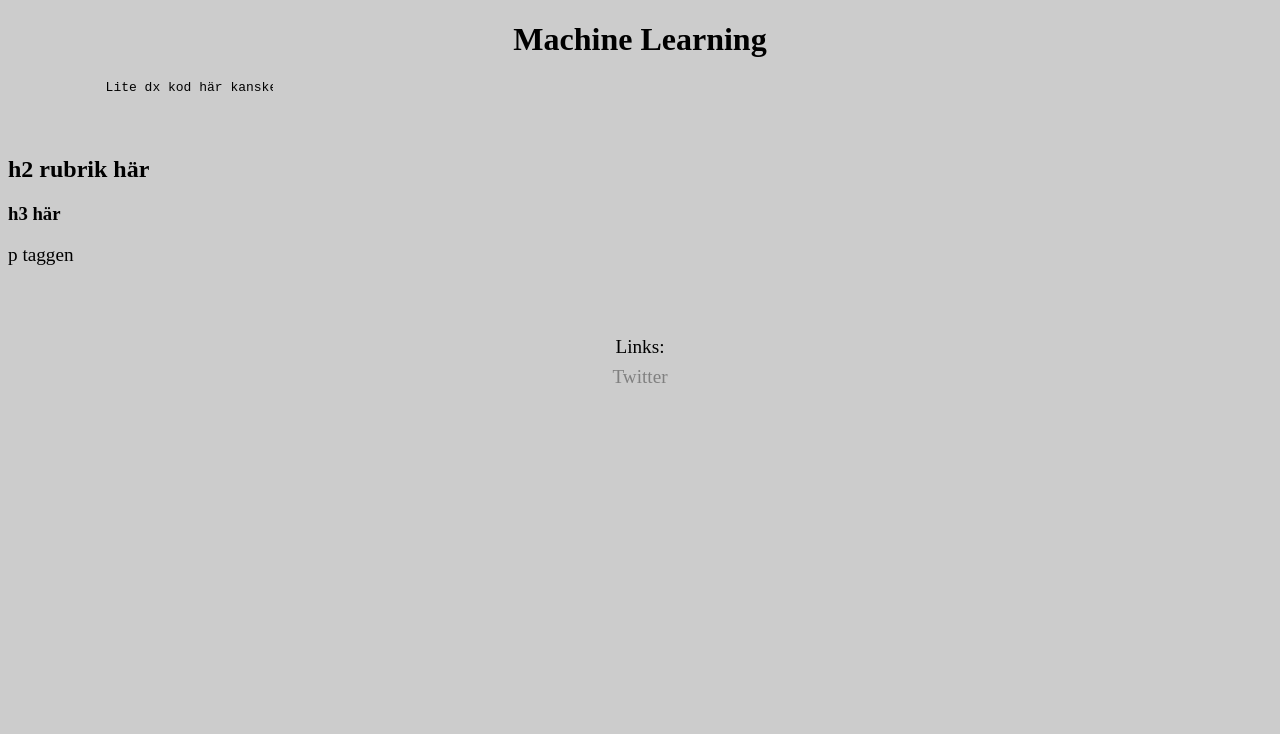
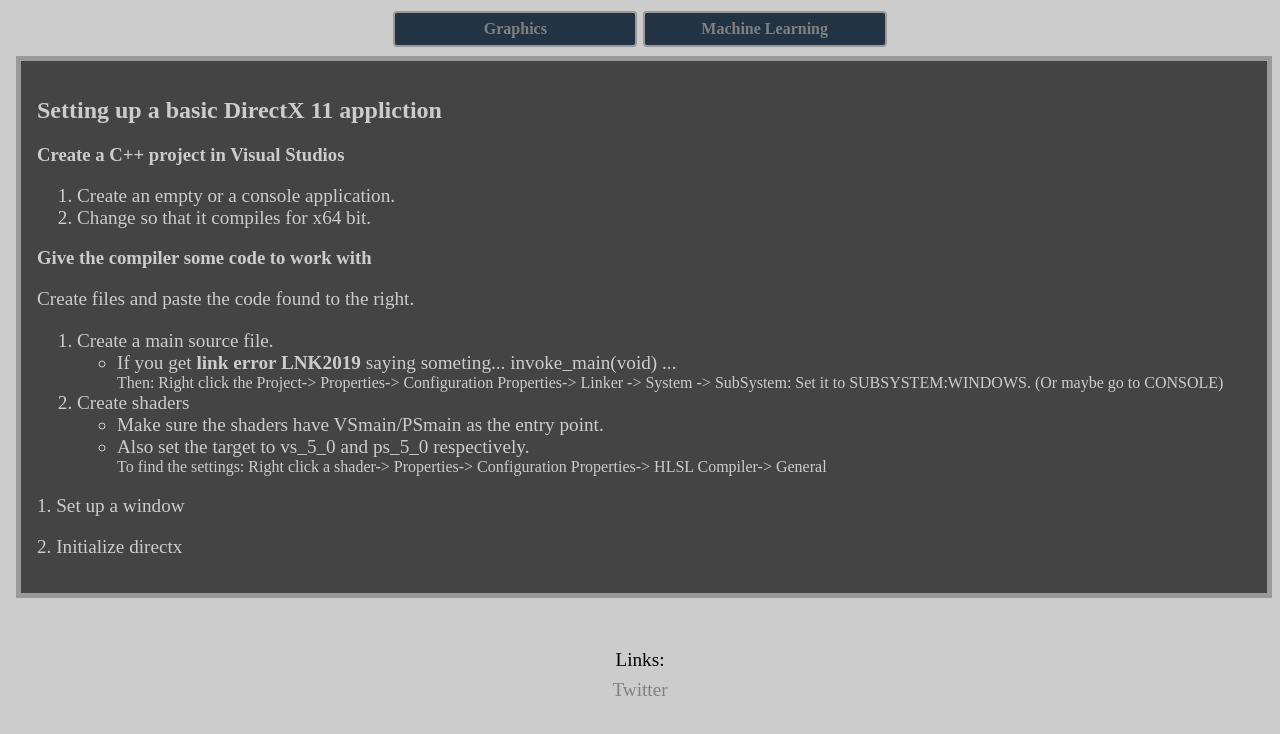
Before and after one commit to Trimblewick/GPUquick, a plain HTML site: page dx.html in a window 1280 px wide. Drawn offline with Linux system fonts and the light colour scheme; no server answers.

Commit message:
Updated dx

```diff
--- a/dx.html
+++ b/dx.html
@@ -3,32 +3,60 @@
 <head>
     <meta charset="utf-8">
     <link rel="stylesheet" type="text/css" href="style.css">
-    <title>GPUretarded</title>
+    <link rel="stylesheet" type="text/css" href="buttons.css">
+    <script type="text/javascript" src="buttons.js"></script>
+    <script type="text/javascript" src="helpers.js"></script>
+    <title>GPUquick</title>
 </head>
 <body>
   <main>
-    <h1>Machine Learning</h1>
+    <header>
+      <!-- <h1>GPUquick</h1> -->
+      <script>
+        AddMenuButtons();
+      </script>
+    </header>
 
     <div id="wrapper">
-      <div id="menu"></div>
-      <div id="textblock-instruction">
-        <div id="textblock-code">
+      <div id="instruction">
+        <div id="codewrapper">
+          <script>
+            AddCodeBlock("codewrapper", "DX11Triangle/Triangle.cpp");
+            AddCodeBlock("codewrapper", "DX11Triangle/VertexShader.hlsl");
+            AddCodeBlock("codewrapper", "DX11Triangle/PixelShader.hlsl");
+          </script>
+        </div> <!-- end codewrapper -->
 
+        <h2>Setting up a basic DirectX 11 appliction</h2>
+          <h3>Create a C++ project in Visual Studios</h3>
+          <ol>
+            <li> Create an empty or a console application.</li>
+            <li> Change so that it compiles for x64 bit.</li>
+          </ol>
 
-          <pre>
-            Lite dx kod här kanske
-          </pre>
-        </div>
+          <h3>Give the compiler some code to work with</h3>
+            <p>Create files and paste the code found to the right.</p>
+            <ol>
+              <li> Create a main source file.</li>
+              <ul>
+                <li>If you get <b>link error LNK2019</b> saying someting... invoke_main(void) ...</li>
+                Then: Right click the Project-> Properties-> Configuration Properties-> Linker -> System -> SubSystem: Set it to SUBSYSTEM:WINDOWS. (Or maybe go to CONSOLE)
+              </ul>
+              <li> Create shaders</li>
+              <ul>
+                <li>Make sure the shaders have VSmain/PSmain as the entry point.</li>
+                <li>Also set the target to vs_5_0 and ps_5_0 respectively.</li>
+                To find the settings: Right click a shader-> Properties-> Configuration Properties-> HLSL Compiler-> General
+              </ul>
+            </ol>
 
 
 
-        <h2>h2 rubrik här</h2>
-          <h3>h3 här</h3>
-            <p>p taggen</p>
+            <p>1. Set up a window</p>
+            <p>2. Initialize directx</p>
 
 
-      </div>
-
+        </div> <!-- end instruction -->
     </div>
   </main>
 
@@ -38,6 +66,7 @@
       </p>
   </footer>
 
-  <script type="text/javascript" src="main.js"></script>
+
+
 </body>
 </html>
--- a/style.css
+++ b/style.css
@@ -58,6 +58,10 @@ pre {
   margin: 0;
 }
 
+li {
+  font-size: 1.2em;
+}
+
 #wrapper {
   height: auto;
   width: auto;
```
